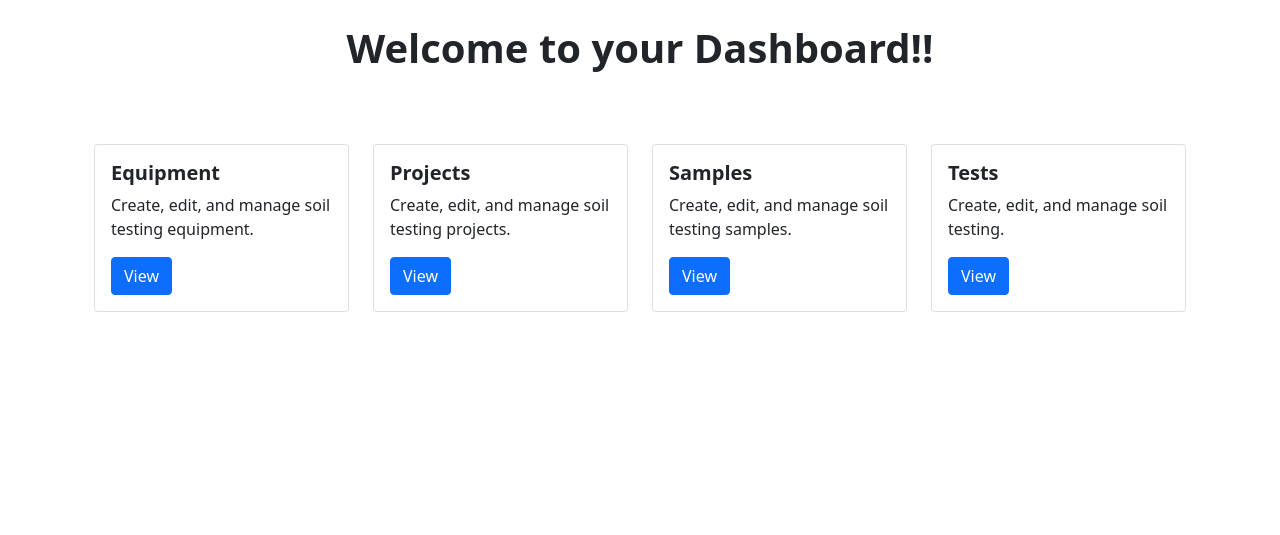
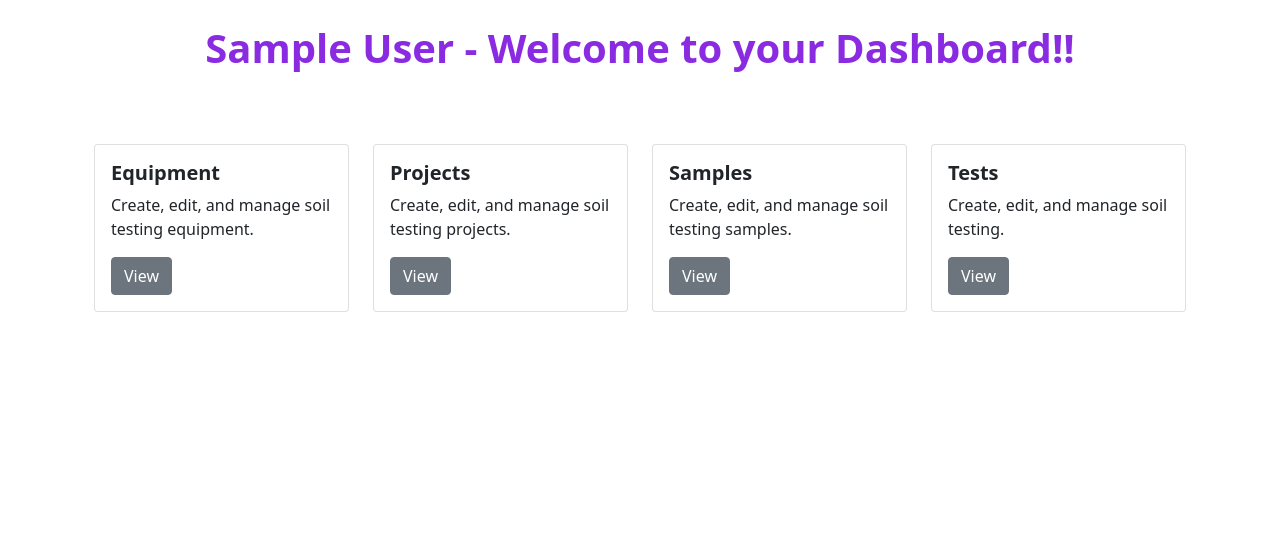
Before and after one commit to zerlegend/soil_mechnics_laboratory_management_system, a Flask app: page /dashboard in a window 1280 px wide. Shown: the part 56-591 px from the top of the page. Run offline with Flask 3, Linux system fonts and the light colour scheme; the visitor is signed in with stand-in values (Sample User, id 1); some libraries are stand-ins or nearby versions.

Commit message:
update files

```diff
--- a/smlms/templates/dashboard.html
+++ b/smlms/templates/dashboard.html
@@ -49,7 +49,7 @@
         <div class="content">
             <div class="container-fluid">
                 <div class="mt-4 mb-5 text-center">
-                    <h1 style="font-weight: bold;">Welcome to your Dashboard!!</h1>
+                    <h1 style="font-weight: bold; color: blueviolet;"> {{session.name}} - Welcome to your Dashboard!!</h1>
                 </div>
                 <div class="row"><!--row begins-->
                     <div class="col-lg-3 col-sm-6 mt-4 mb-3">
@@ -57,7 +57,7 @@
                             <div class="card-body">
                                 <h5 class="card-title" style="font-weight: bold;">Equipment</h5>
                                 <p class="card-text">Create, edit, and manage soil testing equipment.</p>
-                                <a href="{{ url_for('equipment') }}" class="btn btn-primary">View</a>
+                                <a href="{{ url_for('equipment') }}" class="btn btn-secondary">View</a>
                             </div>
                         </div>
                     </div>
@@ -66,7 +66,7 @@
                             <div class="card-body">
                                 <h5 class="card-title" style="font-weight: bold;">Projects</h5>
                                 <p class="card-text">Create, edit, and manage soil testing projects.</p>
-                                <a href="{{ url_for('projects') }}" class="btn btn-primary">View</a>
+                                <a href="{{ url_for('projects') }}" class="btn btn-secondary">View</a>
                             </div>
                         </div>
                     </div>
@@ -75,7 +75,7 @@
                             <div class="card-body">
                                 <h5 class="card-title" style="font-weight: bold;">Samples</h5>
                                 <p class="card-text">Create, edit, and manage soil testing samples.</p>
-                                <a href="{{ url_for('samples') }}" class="btn btn-primary">View</a>
+                                <a href="{{ url_for('samples') }}" class="btn btn-secondary">View</a>
                             </div>
                         </div>
                     </div>
@@ -84,7 +84,7 @@
                             <div class="card-body">
                                 <h5 class="card-title" style="font-weight: bold;">Tests</h5>
                                 <p class="card-text">Create, edit, and manage soil testing.</p>
-                                <a href="{{ url_for('tests') }}" class="btn btn-primary">View</a>
+                                <a href="{{ url_for('tests') }}" class="btn btn-secondary">View</a>
                             </div>
                         </div>
                     </div>
```
